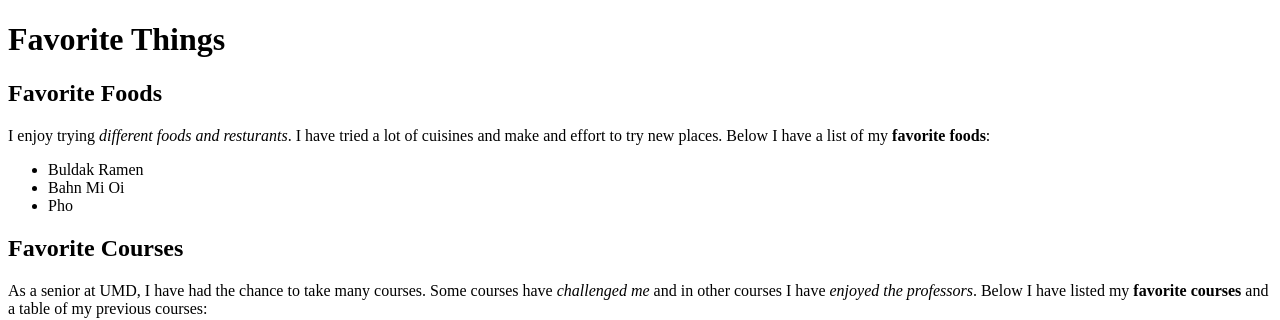
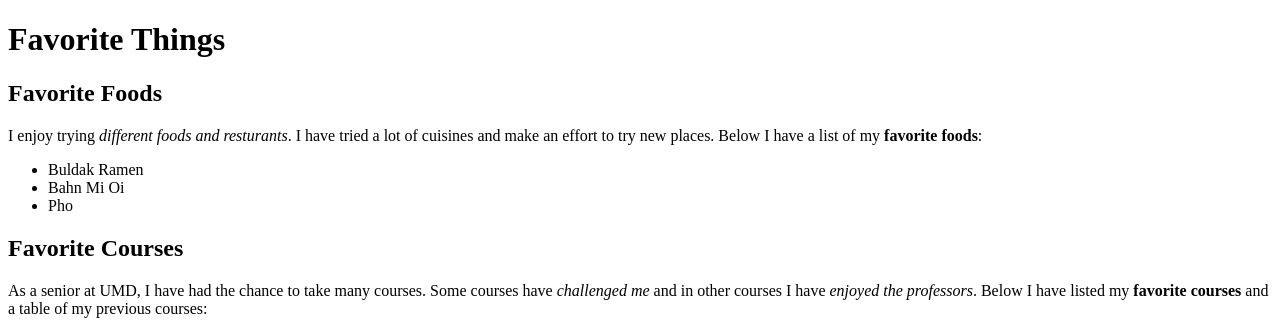
Before and after one commit to cpham121/helloWorld2, a Flask app: page /about in a window 1280 px wide. Shown: the top 320 px of the page. Run offline with Flask 3, Linux system fonts and the light colour scheme.

Commit message:
Updated and pushing about.html and app.py.

```diff
--- a/app.py
+++ b/app.py
@@ -15,7 +15,5 @@ def hello():
 def about():
     return render_template('about.html')
 
-
-
 if __name__ == '__main__':
     app.run(port=8000, debug=True)
--- a/templates/about.html
+++ b/templates/about.html
@@ -10,7 +10,7 @@
     <h1> Favorite Things</h1>
         <h2> Favorite Foods </h2>
              <p> I enjoy trying <em>different foods and resturants</em>. I have tried a lot of cuisines and make
-                and effort to try new places. Below I have a list of my <strong>favorite foods</strong>:</p>
+                an effort to try new places. Below I have a list of my <strong>favorite foods</strong>:</p>
                 <ul>
                     <li>Buldak Ramen</li>
                     <li>Bahn Mi Oi</li>
```
